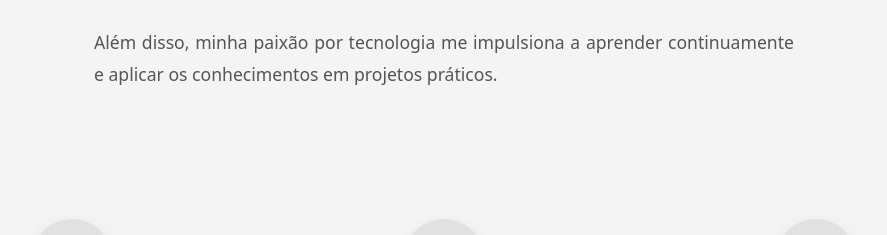
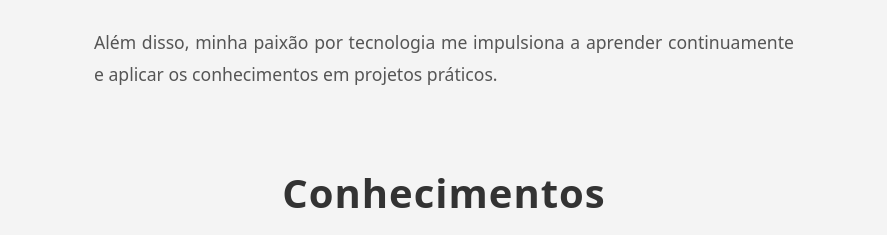
Before and after one commit to IagoMig1/Portifolio, a plain HTML site: page index.html in a window 1280 px wide. Shown: the part 970-1205 px from the top of the page, without its empty margins (196-1083 px from the left). Drawn offline with nearby package versions, Linux system fonts and the light colour scheme; a script that the page names is missing.

Commit message:
Adicionado novos campos

```diff
--- a/index.html
+++ b/index.html
@@ -73,7 +73,9 @@
                     <p>Além disso, minha paixão por tecnologia me impulsiona a aprender continuamente e aplicar os conhecimentos em projetos práticos.</p>
                 </div>
             </div>
-
+            <div class="container">
+                <h2 class="text-center mb-5 fade-in">Conhecimentos</h2>
+            </div>
             <!-- Grid de ícones -->
             <div class="icon-grid">
                 <!-- Ícone de Java -->
@@ -211,9 +213,6 @@
 
 
 
-
-
-
     <!-- Script personalizado -->
     <script src="script.js"></script>
 
```
